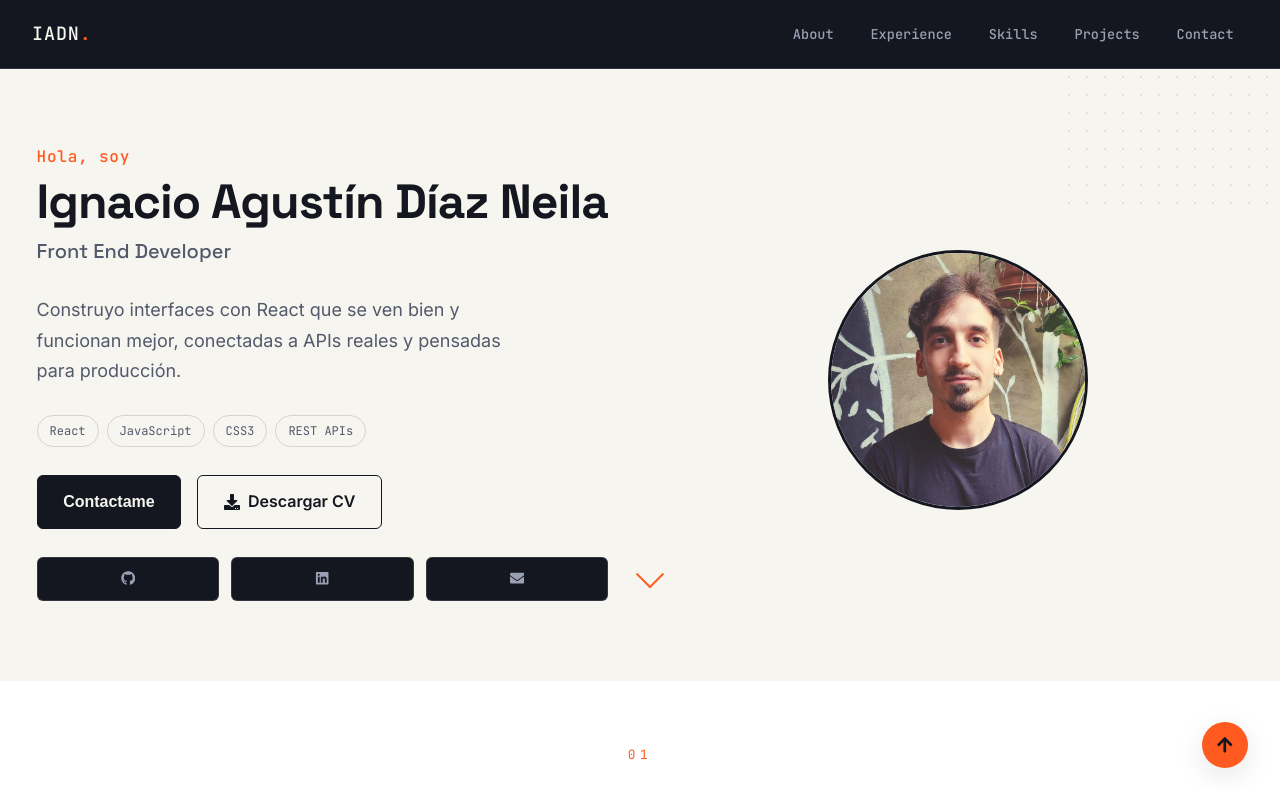
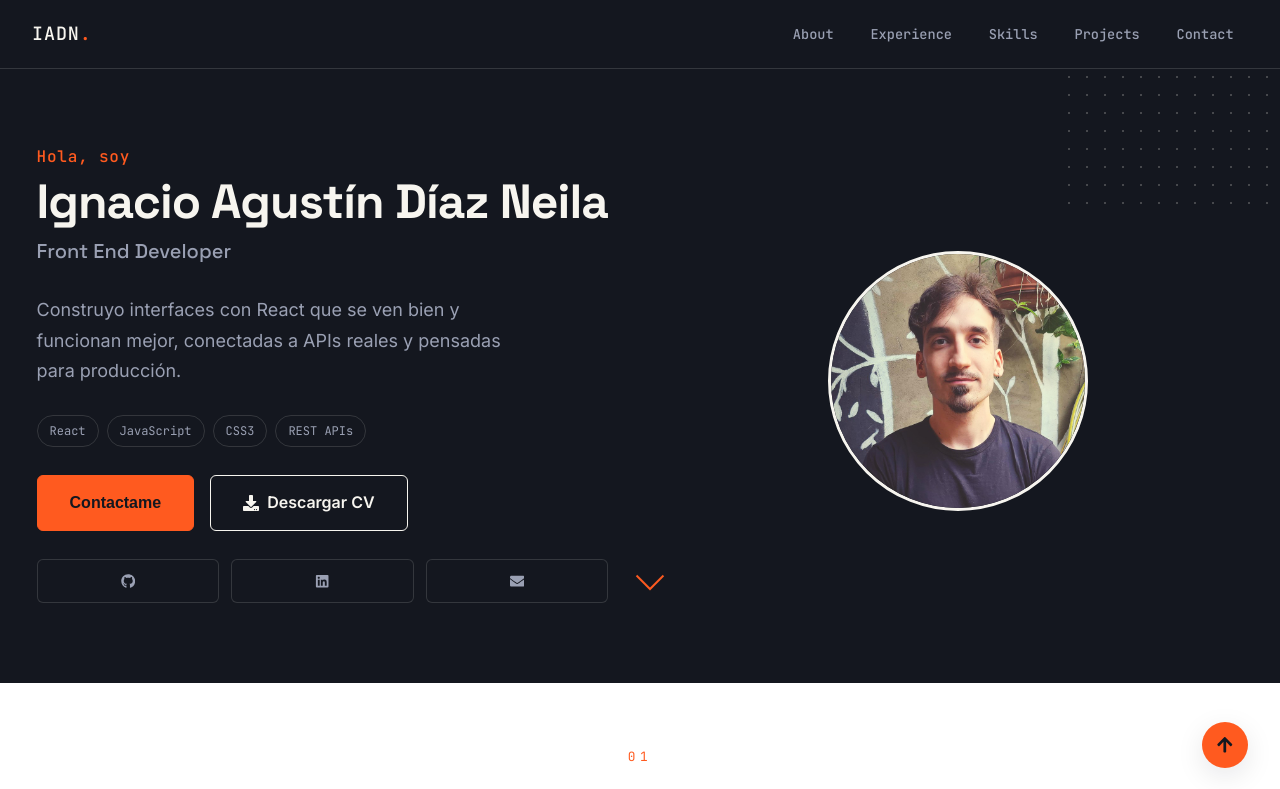
Before and after one commit to IgnacioDN/Portfolio, a React (Vite) app in the folder Portfolio-Project/: page / in a window 1280 px wide. Shown: the top 789 px of the page. Built offline with nearby package versions, Linux system fonts and the light colour scheme.

Commit message:
Refactor Hero section styles for dark theme
Updated background colors and text colors for better contrast in the hero section. Modified button styles for primary and secondary buttons to match the new theme.

```diff
--- a/Portfolio-Project/src/styles/Hero.css
+++ b/Portfolio-Project/src/styles/Hero.css
@@ -2,7 +2,7 @@
 .hero-section {
   display: flex;
   align-items: center;
-  background: var(--paper);
+  background: var(--ink);
   position: relative;
   overflow: hidden;
   padding: 9rem 0 4rem;
@@ -15,9 +15,8 @@
   right: -40px;
   width: 260px;
   height: 260px;
-  background-image: radial-gradient(var(--line) 1.5px, transparent 1.5px);
+  background-image: radial-gradient(rgba(247, 245, 239, 0.22) 1.5px, transparent 1.5px);
   background-size: 18px 18px;
-  opacity: 0.6;
   pointer-events: none;
 }
 
@@ -63,7 +62,7 @@
   font-family: var(--font-display);
   font-size: var(--font-size-5xl);
   font-weight: 700;
-  color: var(--text-primary);
+  color: var(--paper);
   letter-spacing: -0.02em;
   line-height: 1.1;
   opacity: 0;
@@ -72,7 +71,7 @@
 
 .hero-role {
   font-size: var(--font-size-xl);
-  color: var(--text-secondary);
+  color: var(--text-on-dark-muted);
   font-weight: 500;
   opacity: 0;
   animation: fadeInUp 0.6s ease-out 0.3s forwards;
@@ -80,7 +79,7 @@
 
 .hero-description {
   font-size: var(--font-size-lg);
-  color: var(--text-secondary);
+  color: var(--text-on-dark-muted);
   line-height: 1.7;
   max-width: 480px;
   opacity: 0;
@@ -100,18 +99,46 @@
   font-family: var(--font-mono);
   font-size: 0.75rem;
   padding: 0.35rem 0.75rem;
-  border: 1px solid var(--line);
+  border: 1px solid var(--line-dark);
   border-radius: 999px;
-  color: var(--text-secondary);
+  color: var(--text-on-dark-muted);
 }
 
-/* Hero Buttons */
+/* Hero Buttons: sobreescriben los botones globales para verse bien en fondo oscuro */
 .hero-buttons {
   display: flex;
   gap: 1rem;
   flex-wrap: wrap;
   opacity: 0;
   animation: fadeInUp 0.6s ease-out 0.5s forwards;
+}
+
+.hero-buttons .btn-primary,
+.hero-buttons .btn-secondary {
+  padding: 0.875rem 2rem;
+  font-size: var(--font-size-base);
+  font-weight: 600;
+}
+
+.hero-buttons .btn-primary {
+  background: var(--signal);
+  border-color: var(--signal);
+  color: var(--ink);
+}
+
+.hero-buttons .btn-primary:hover {
+  background: var(--paper);
+  border-color: var(--paper);
+}
+
+.hero-buttons .btn-secondary {
+  color: var(--paper);
+  border-color: var(--paper);
+}
+
+.hero-buttons .btn-secondary:hover {
+  background: var(--paper);
+  color: var(--ink);
 }
 
 /* Social Links */
@@ -129,9 +156,9 @@
   justify-content: center;
   width: 44px;
   height: 44px;
-  background: var(--bg-primary);
-  color: var(--text-secondary);
-  border: 1px solid var(--line);
+  background: var(--ink-soft);
+  color: var(--text-on-dark-muted);
+  border: 1px solid var(--line-dark);
   border-radius: 50%;
   text-decoration: none;
   font-size: var(--font-size-lg);
@@ -139,9 +166,9 @@
 }
 
 .social-link:hover {
-  color: var(--paper);
-  background: var(--ink);
-  border-color: var(--ink);
+  color: var(--ink);
+  background: var(--signal);
+  border-color: var(--signal);
   transform: translateY(-2px);
 }
 
@@ -161,7 +188,7 @@
   aspect-ratio: 1;
   border-radius: 50%;
   overflow: hidden;
-  border: 3px solid var(--ink);
+  border: 3px solid var(--paper);
   transition: all 0.25s ease;
 }
 
```
